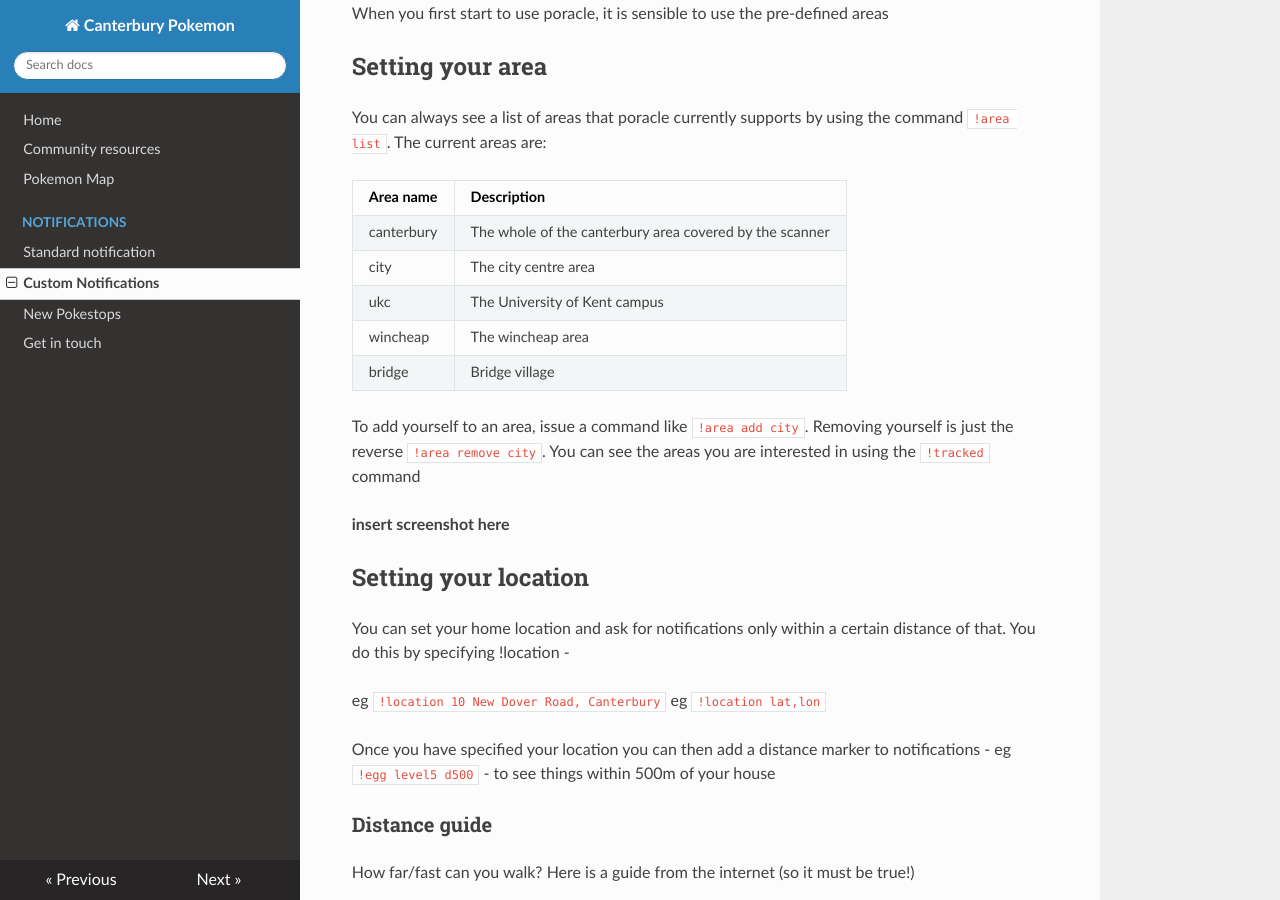
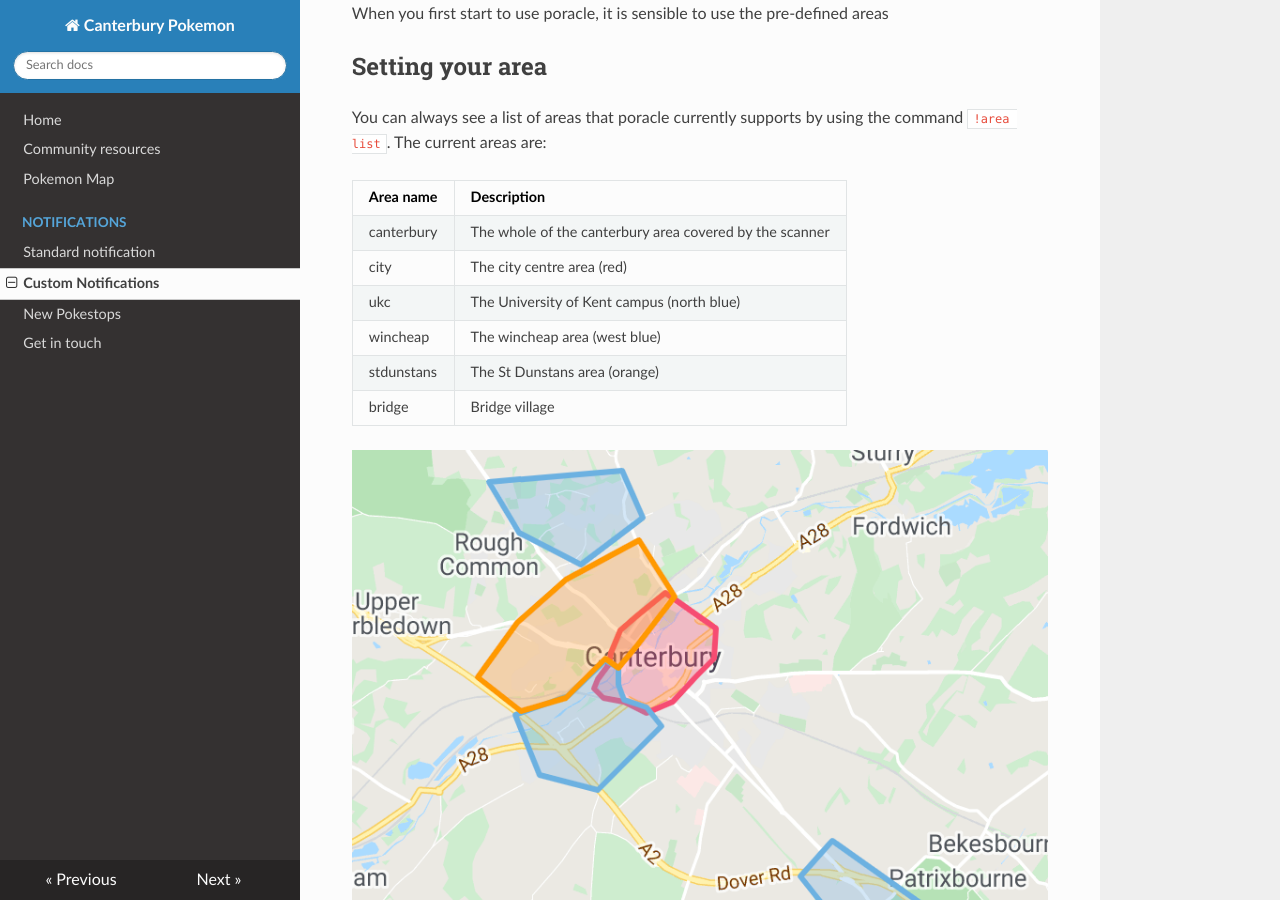
Before and after one commit to jfberry/CanterburyPokemon, an MkDocs documentation site: the page built from docs/custom-notifications.md, in a window 1280 px wide and 900 px high, scrolled down 850 px. Built offline with MkDocs 1.6.1, drawn with Linux system fonts in a browser that asks for light colours; nearby versions of some CDN libraries.

Commit message:
Notification coverage areas

```diff
--- a/docs/custom-notifications.md
+++ b/docs/custom-notifications.md
@@ -32,10 +32,16 @@ You can always see a list of areas that poracle currently supports by using the
 Area name | Description
 --- | ---
 canterbury | The whole of the canterbury area covered by the scanner
-city | The city centre area
-ukc | The University of Kent campus
-wincheap | The wincheap area
+city | The city centre area (red)
+ukc | The University of Kent campus (north blue)
+wincheap | The wincheap area (west blue)
+stdunstans | The St Dunstans area (orange)
 bridge | Bridge village
+
+![Wide](img/fence-wide.png)
+
+![Wide](img/fence-city.png)
+
 
 To add yourself to an area, issue a command like `!area add city`.  Removing yourself is just the reverse `!area remove city`.  You can see the areas you are interested in using the `!tracked` command
 
```
Also changed, not shown: docs/img/fence-city.png (added), docs/img/fence-wide.png (added).
